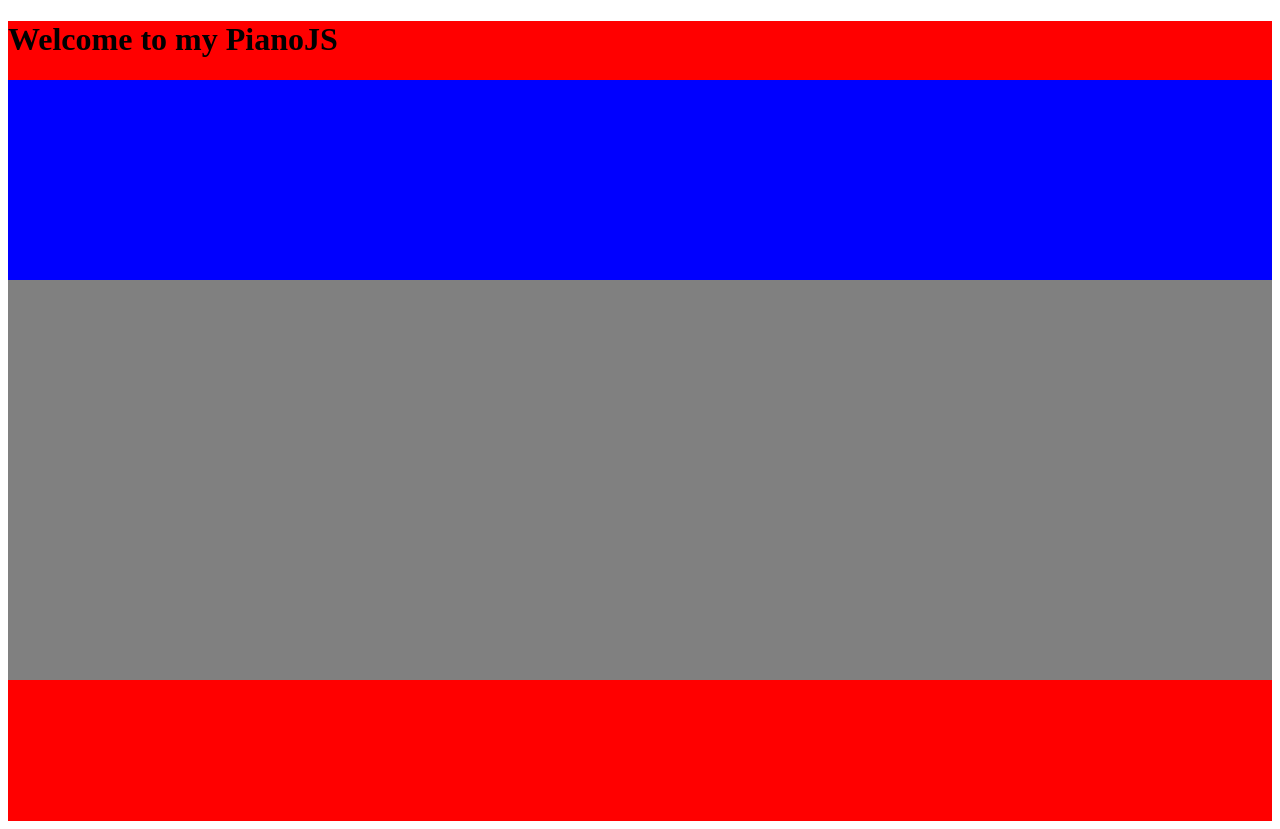
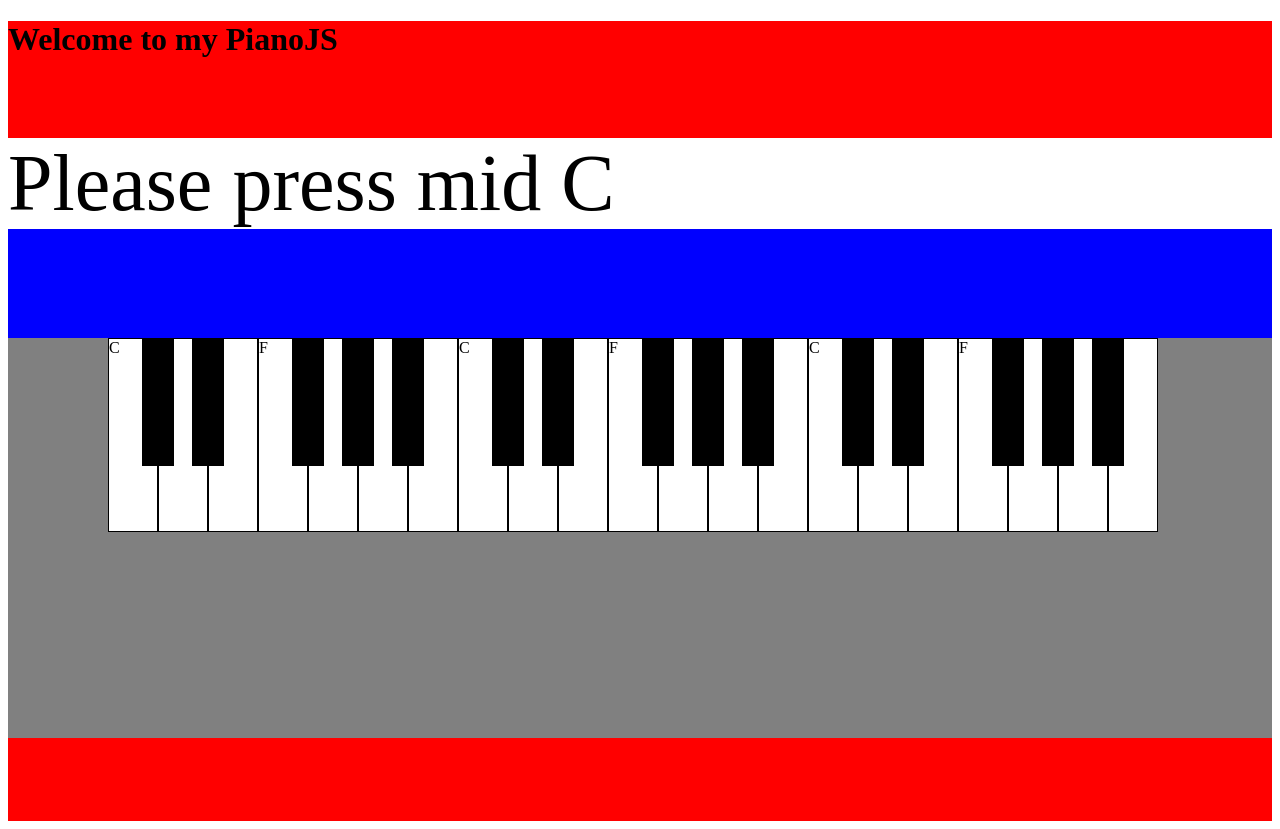
Before and after one commit to Mutte18/PianoJS, a plain HTML site: page html/index.html in a window 1280 px wide. Drawn offline with Linux system fonts and the light colour scheme; files that its build step writes are made by us from their sources.

Commit message:
Got the piano-layout working. Next is to create the questionprompt

```diff
--- a/css/style.css
+++ b/css/style.css
@@ -10,21 +10,58 @@
     height: 25vh;
 }
 
+.questionPrompt{
+    position: center;
+    font-size: 5em;
+    background: white;
+}
+
 .pianoWrapper{
     background-color: gray;
     width:100%;
     height: 50vh;
 }
-.pianoTangent{
+.white{
+    height: 12em;
+    width: 3em;
+    background-color: white;
+    border: 1px solid black;
+    z-index: 1;
+}
+.black{
+    height: 8em;
+    width: 2em;
+    margin: 0 0 0 -1em;
+    background-color: black;
+    z-index: 2;
+
+}
+.b, .e, .g, .d, .a{
+    margin: 0 0 0 -1em;
+}
+
+.key{
+    float:    left;
+    position: relative;
+}
+
+.key:hover{
+    background: greenyellow;
+}
+
+
+.whitePianoTangentFirst{
     height: 250px;
     width: 40px;
     background-color: white;
     border: 1px solid black;
     float:left;
+    position: relative;
 }
-.pianoTangent:hover{
+.whitePianoTangent:hover{
     background-color: green;
 }
+
 .pianoContainer{
     margin-left: 100px;
 }
--- a/html/index.html
+++ b/html/index.html
@@ -2,29 +2,28 @@
 <html lang="en">
 <head>
     <meta charset="UTF-8">
-    <link type="text/css" rel="stylesheet" href="style.css">
+    <link type="text/css" rel="stylesheet" href="../css/style.css">
     <title>PianoJS</title>
 
 </head>
 <body>
+
+
 <div class="wrapper">
     <h1>Welcome to my PianoJS</h1>
     <div class="questionBox">
-
+        <div class="questionPrompt">
+            <p>Please press mid C</p>
+        </div>
     </div>
     <div class="pianoWrapper">
         <div class="pianoContainer">
-            <!--<div class="pianoTangent">
-                C
-            </div>
-            -->
         </div>
     </div>
 
 
-
 </div>
-<script src="index.js"></script>
+<script src="../js/index.js"></script>
 
 </body>
 </html>
--- a/js/index.js
+++ b/js/index.js
@@ -1,55 +1,59 @@
-//document.querySelector('h1').style.color = "red";
-const pianoDiv = document.querySelector('.pianoContainer');
-for (let i = 0; i < 22; i++) {
-    let letter = "";
+function createPiano(octaves){
+    const pianoHTML = document.querySelector('.pianoContainer');
+    for(let i = 0; i < octaves; i++){
+        pianoHTML.insertAdjacentHTML('beforeend', getPianoTangents(i));
+    }
+}
 
-    if(i % 7 === 0){
-        letter = "C";
+function getPianoTangents(id){
+    const html =
+        `<div class="key white c" id="c${id}">
+                C
+            </div>
+            <div class="key black cs" id="cs${id}">
+                cs
+            </div>
+            <div class="key white d" id="d${id}">
+                D
+            </div>
+            <div class="key black ds" id="ds${id}">
+                ds
+            </div>
+            <div class="key white e" id="e${id}">
+                E
+            </div>
+            <div class="key white f" id="f${id}">
+                F
+            </div>
+            <div class="key black fs" id="fs${id}">
+                fs
+            </div>
+            <div class="key white g" id="g${id}">
+                G
+            </div>
+            <div class="key black gs" id="gs${id}">
+                gs
+            </div>
+            <div class="key white a" id="a${id}">
+                A
+            </div>
+            <div class="key black as" id="as${id}">
+                as
+            </div>
+            <div class="key white b" id="b${id}">
+                B
+            </div>`;
+    return html;
+}
 
-    }
-    else if(i % 7 === 1){
-        letter = "D";
-
-    }
-    else if(i % 7 === 2){
-        letter = "E";
-
-    }
-    else if(i % 7 === 3){
-        letter = "F";
-
-    }
-    else if(i % 7 === 4){
-        letter = "G";
-
-    }
-    else if(i % 7 === 5){
-        letter = "A";
-
-    }
-    else if(i % 7 === 6){
-        letter = "B";
-
-    }
-
-
-
-
-
-    const pianoElement =
-        `<div class="pianoTangent" id="${i}">
-                ${letter}
-            </div>`;
-    pianoDiv.insertAdjacentHTML('beforeend', pianoElement);
+function chooseTangent(id) {
+    console.log(document.getElementById(id).id);
 }
-;
 
 const pianoTanget = document.querySelector('.pianoContainer');
 pianoTanget.addEventListener('click', e => {
     chooseTangent(e.target.id);
 });
 
-function chooseTangent(id) {
-    console.log(document.getElementById(id));
-
-}
+createPiano(3);
+//initializePiano();
```
